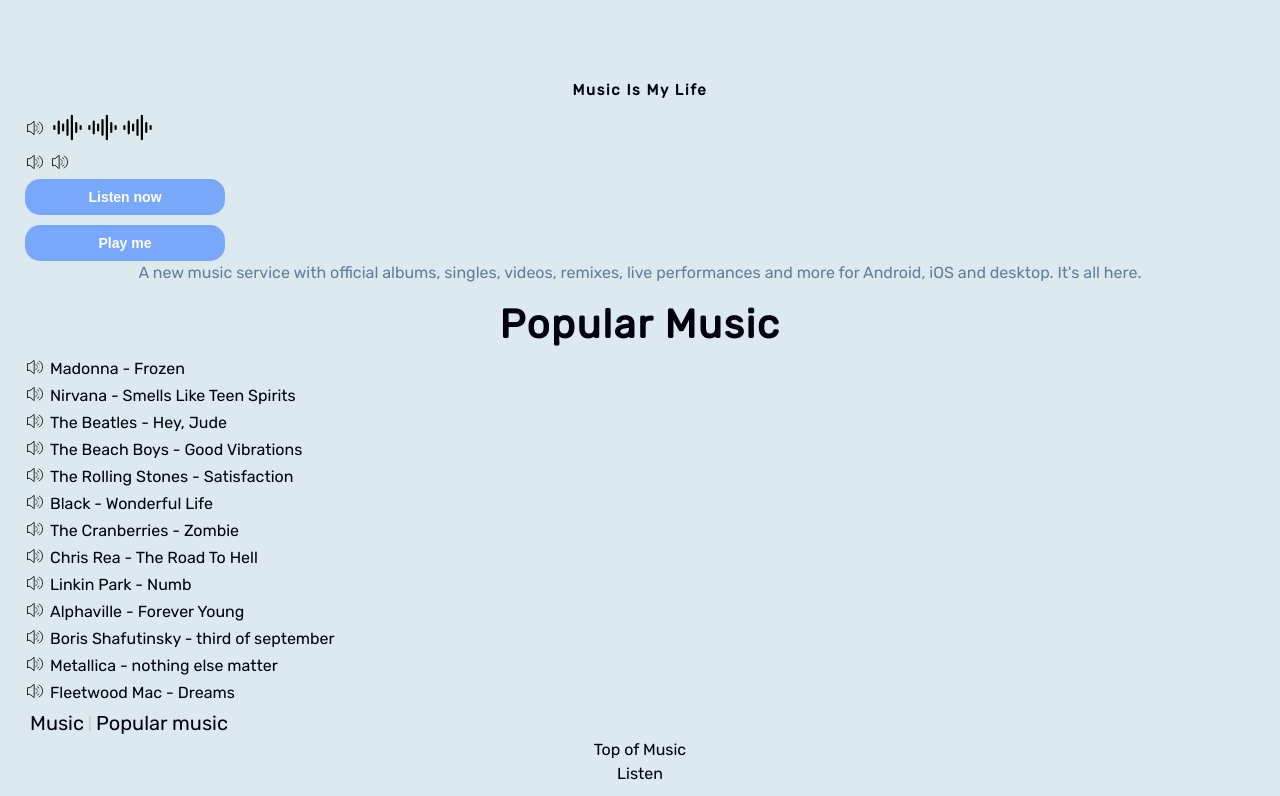
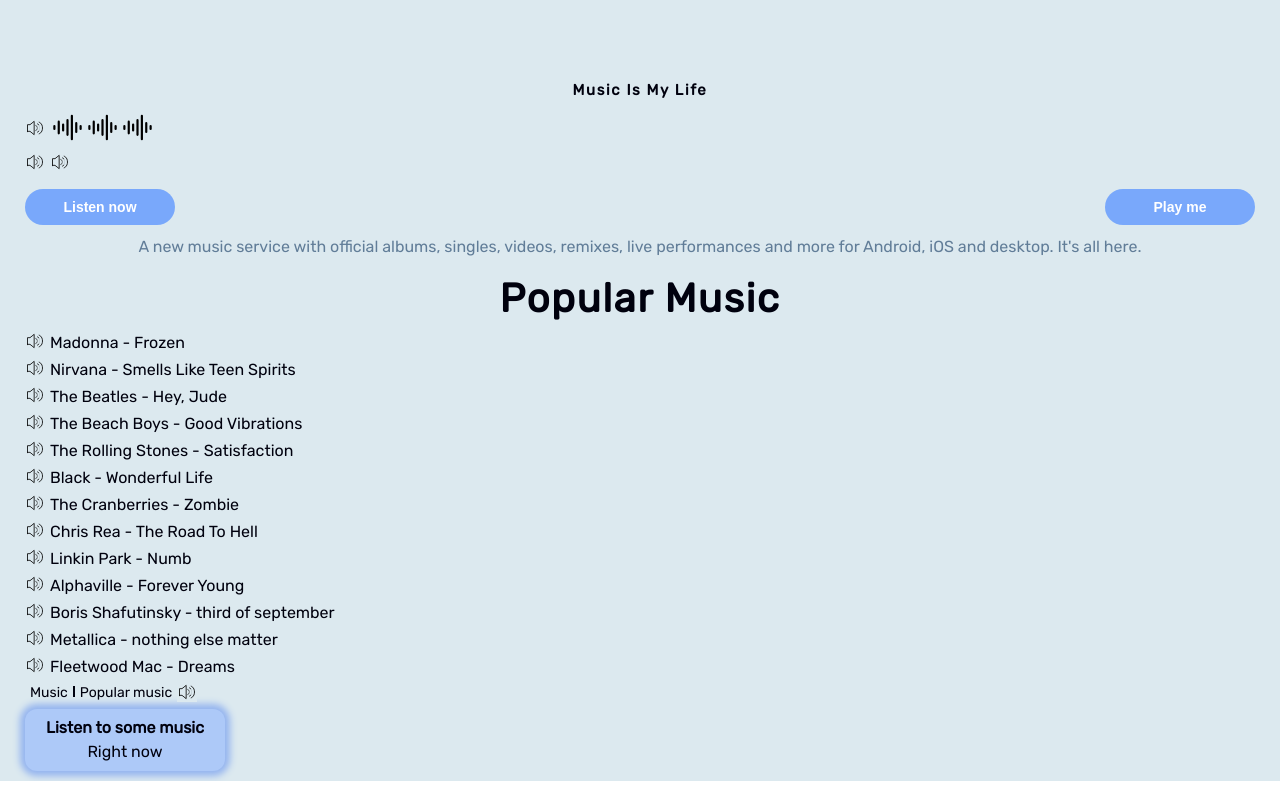
Before and after one commit to weltkind6/react-layout, a React (Create React App) app: page / in a window 1280 px wide. Shown: the part 415-1211 px from the top of the page. Built offline with nearby package versions, Linux system fonts and the light colour scheme; the HTML template or start-up script is replaced by a standard one.

Commit message:
common bottom card

```diff
--- a/src/componentns/Main/Main.tsx
+++ b/src/componentns/Main/Main.tsx
@@ -5,6 +5,7 @@
 import {musicData} from "../../music";
 import Slider from "../common/Slider/Slider";
 import Button from "../common/Button/Button";
+import BottomCard from "../common/BottomCard/BottomCard";
 
 const Main = () => {
     return (
@@ -31,8 +32,8 @@
                     </div>
 
                     <div className={styles.buttonsBlock}>
-                        <Button children="Listen now"/>
-                        <Button children="Play me"/>
+                        <Button children="Listen now" width="150px"/>
+                        <Button children="Play me" width="150px"/>
                     </div>
 
                     <div className={styles.textBlock}>
@@ -59,13 +60,12 @@
                 <div className={styles.wordContainer}>
                     <span className={styles.text}>Music</span>
                     <span className={styles.divider} />
-                    <span className={styles.text}>Popular music</span>
+                    <div className={styles.textContainer}>
+                        <span className={styles.text}>Popular music</span>
+                        <SoundSvg />
+                    </div>
                 </div>
-
-                <div className={styles.musicElement}>
-                    <div>Top of Music</div>
-                    <div>Listen</div>
-                </div>
+                <BottomCard text="Listen to some music" description="Right now"/>
             </div>
         </div>
     );
--- a/src/componentns/Main/main.module.css
+++ b/src/componentns/Main/main.module.css
@@ -43,11 +43,9 @@
 }
 
 .buttonsBlock {
-    display: grid;
-    grid-template-columns: 1fr;
-    grid-gap: 10px;
-    align-items: start;
-    width: 200px;
+    display: flex;
+    margin: 10px 0;
+    justify-content: space-between;
 }
 
 .trackBlock {
@@ -60,19 +58,23 @@
 
 .wordContainer {
     display: flex;
-    align-items: center;
 }
 
 .text {
     display: inline;
     padding: 0 5px;
-    font-size: 20px;
+    font-size: 14px;
 }
 
 .divider {
     display: inline;
-    height: 15px;
-    border-left: 2px solid #d0d0d0;
+    height: 11px;
+    margin-top: 4px;
+    border-left: 2px solid #00010e;
+}
+
+.textContainer {
+    display: flex;
 }
 
 .title {
--- /dev/null
+++ b/src/componentns/common/BottomCard/BottomCard.tsx
@@ -0,0 +1,17 @@
+import React from 'react';
+import styles from './styles.module.css';
+
+interface CardProps {
+    text: string,
+    description: string
+}
+const BottomCard: React.FC<CardProps> = ({text, description}) => {
+    return (
+        <div className={styles.wrapper}>
+            <div>{text}</div>
+            <div>{description}</div>
+        </div>
+    );
+};
+
+export default BottomCard;
--- /dev/null
+++ b/src/componentns/common/BottomCard/styles.module.css
@@ -0,0 +1,11 @@
+.wrapper {
+    background: #adc9f8;
+    border-radius: 12px;
+    width: 200px;
+    padding: 7px;
+    box-shadow: 0 0 7px 5px #94b4ef;
+}
+
+.wrapper > div:first-child {
+    font-weight: 600;
+}
--- a/src/componentns/common/Button/Button.tsx
+++ b/src/componentns/common/Button/Button.tsx
@@ -3,10 +3,11 @@
 
 interface ButtonProps {
     children: React.ReactNode;
+    width?: string
 }
-const Button = ({ children }: ButtonProps) => {
+const Button = ({ children, width }: ButtonProps) => {
     return (
-        <button className={styles.button}>{children}</button>
+        <button className={styles.button} style={{width}}>{children}</button>
     );
 };
 
--- a/src/componentns/common/Button/styles.module.css
+++ b/src/componentns/common/Button/styles.module.css
@@ -1,5 +1,5 @@
 .button {
-    border-radius: 15px;
+    border-radius: 20px;
     padding: 10px;
     background: #79a8fb;
     border: none;
```
